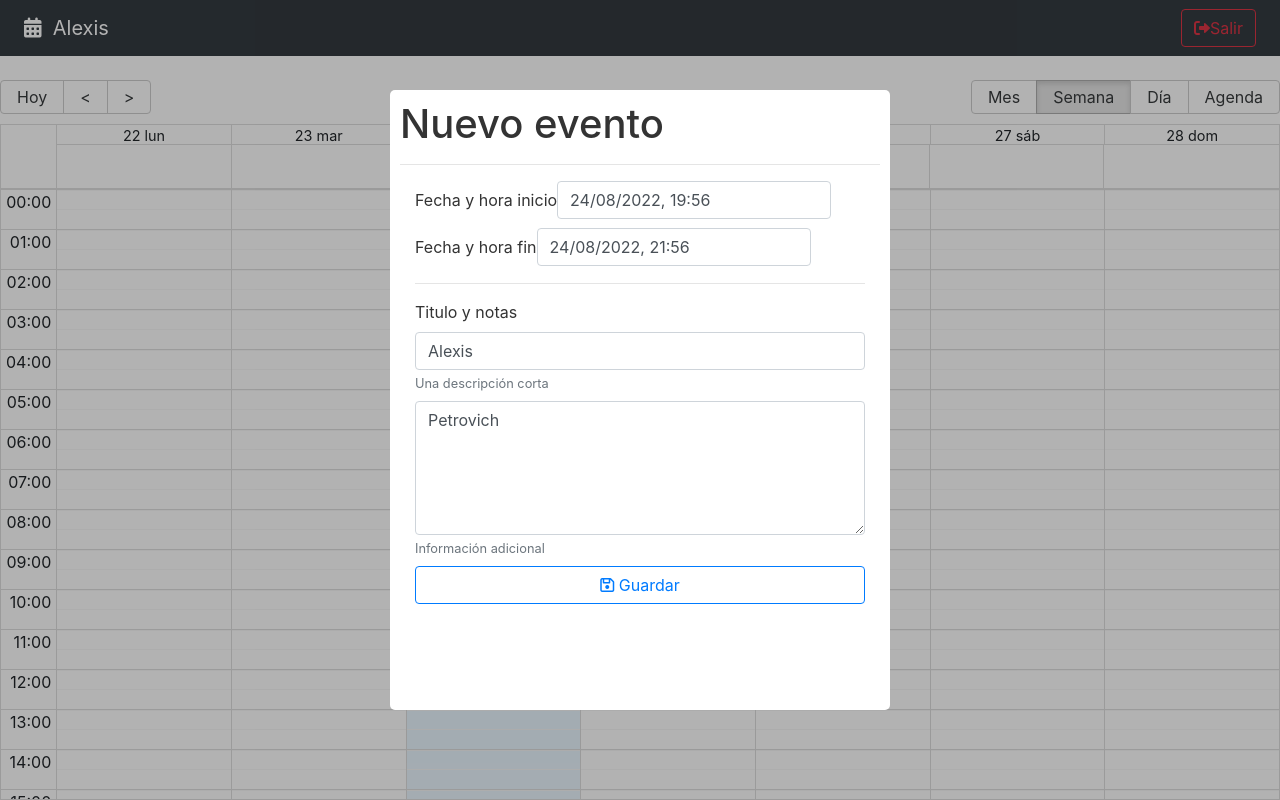
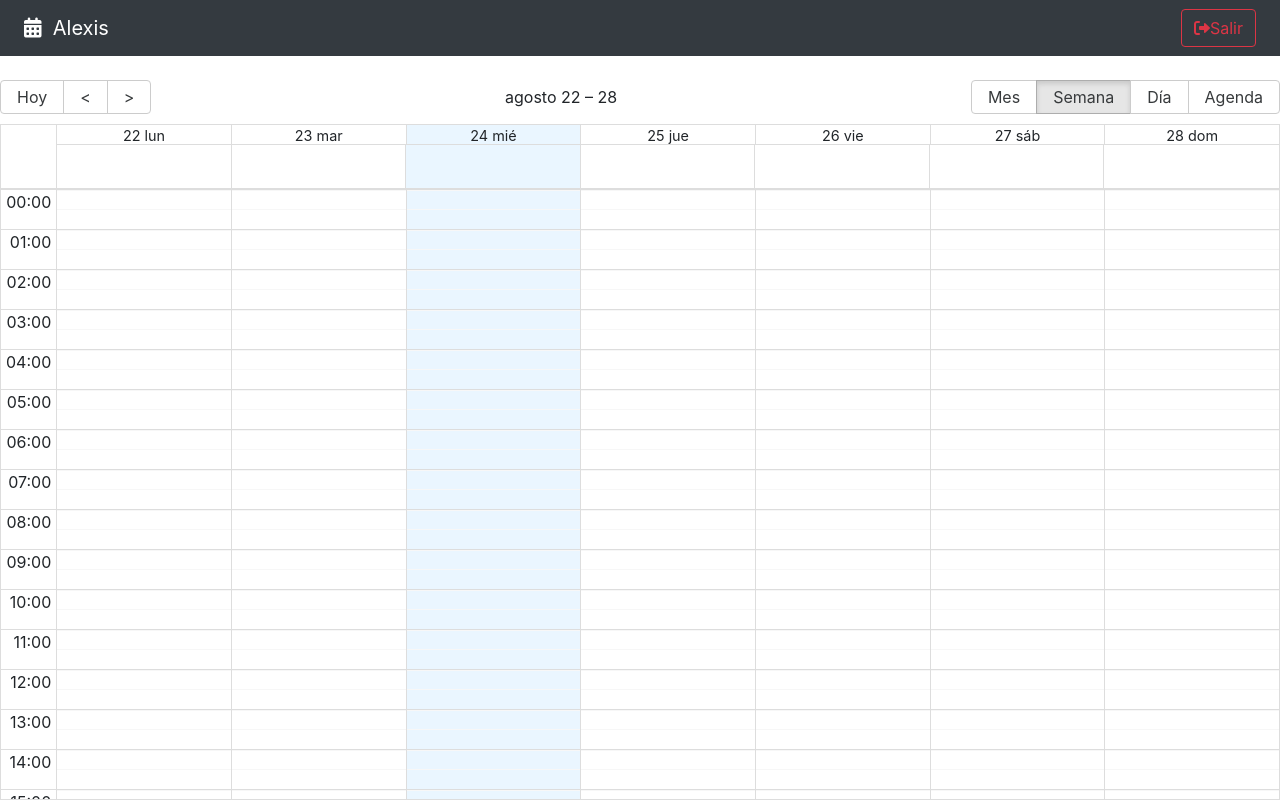
Before and after one commit to AlPetrovich/Calendar-MERN, a React (Vite) app: page / in a window 1280 px wide. Built offline with nearby package versions, Linux system fonts and the light colour scheme.

Commit message:
hook para modal

```diff
--- a/src/calendar/components/CalendarModal.jsx
+++ b/src/calendar/components/CalendarModal.jsx
@@ -10,6 +10,7 @@
 import "react-datepicker/dist/react-datepicker.css";
 
 import es from 'date-fns/locale/es';
+import { useUiStore } from "../../hooks";
 
 registerLocale('es', es);
 
@@ -28,7 +29,7 @@
 
 export const CalendarModal = () => {
 
-  const [isOpen, setIsOpen] = useState(true);
+  const { isDateModalOpen, closeDateModal }= useUiStore();
   const [formSubmitted, setFormSubmitted] = useState(false);
 
   const [formValues, setFormValues] = useState({
@@ -62,8 +63,8 @@
   }
 
   const onCloseModal = () => {
-    console.log("cerrando modal");
-    setIsOpen(false);
+    //cerrar modal
+    closeDateModal();
   };
 
   const onSubmit = (e) => {
@@ -89,8 +90,8 @@
 
   return (
     <Modal
-      isOpen={isOpen}
-      onRequestClose={onCloseModal}
+      isOpen={ isDateModalOpen }
+      onRequestClose={ onCloseModal }
       style={customStyles}
       className="modal"
       overlayClassName="modal-fondo"
--- a/src/calendar/pages/CalendarPage.jsx
+++ b/src/calendar/pages/CalendarPage.jsx
@@ -6,6 +6,7 @@
 import { CalendarEvent } from '../components/CalendarEvent';
 import { useState } from 'react';
 import { CalendarModal } from '../components/CalendarModal';
+import { useUiStore } from '../../hooks';
 
 
 
@@ -23,6 +24,7 @@
 
 export const CalendarPage = () => {
 
+  const { openDateModal } = useUiStore();
   const [lastView, setLastView] = useState(localStorage.getItem('lastView') || 'week');
 
   const eventStyleGetter = ( event, start, end, isSelected ) => {
@@ -40,7 +42,8 @@
   }
 
   const onDoubleClick = (e) => {
-    console.log({ doubleClick : e});
+    //console.log({ doubleClick : e});
+    openDateModal();
   }
 
   const onSelect = (e) => {
--- /dev/null
+++ b/src/hooks/index.js
@@ -0,0 +1,2 @@
+
+export * from './useUiStore';
--- /dev/null
+++ b/src/hooks/useUiStore.js
@@ -0,0 +1,27 @@
+import { useDispatch, useSelector } from "react-redux"
+import { onCloseDateModal, onOpenDateModal } from "../store";
+
+export const useUiStore = () => {
+
+    const dispatch = useDispatch();
+
+    const { isDateModalOpen } = useSelector(state => state.ui);
+
+    const openDateModal = () =>{
+        dispatch( onOpenDateModal() )
+    }
+
+    const closeDateModal = () =>{
+        dispatch( onCloseDateModal() )
+    }
+
+    return{
+        //* properties
+        isDateModalOpen,
+
+        //* metodos
+        openDateModal,
+        closeDateModal,
+    }
+
+}
```
